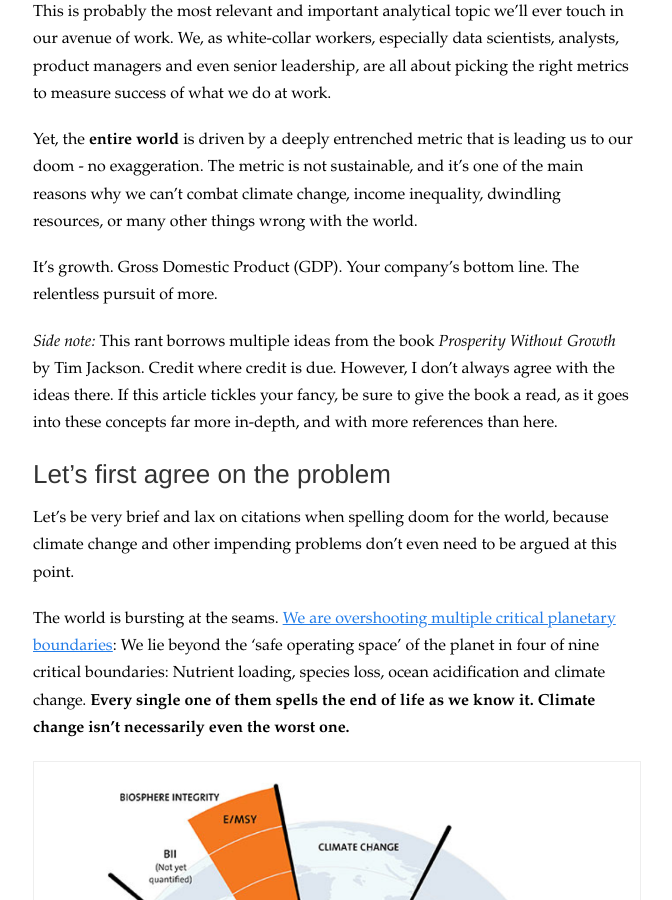
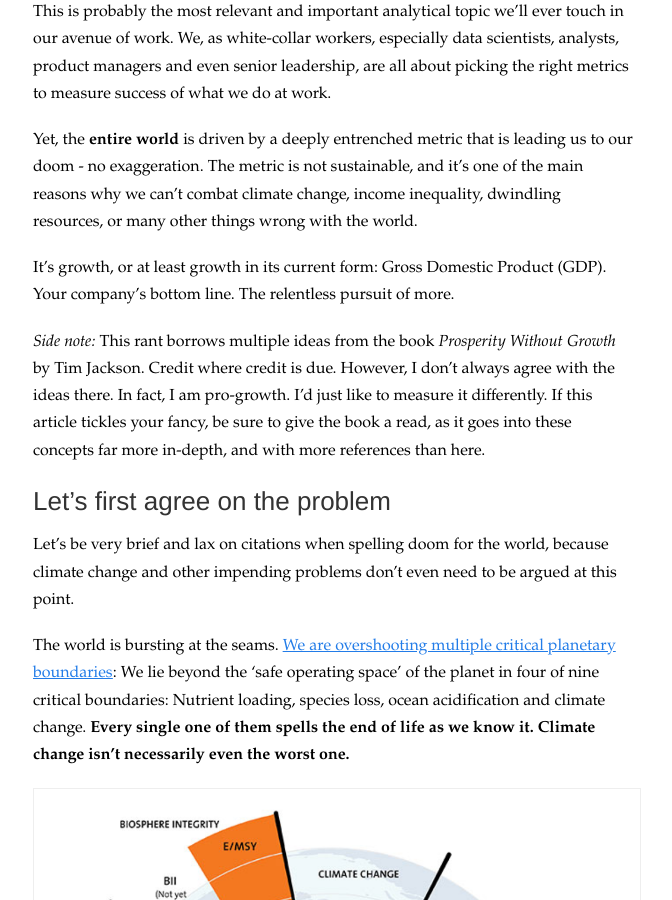
Before and after one commit to ryan-anderson-ds/ryan-anderson-ds.github.io, a Jekyll site: the page built from _posts/2023-05-16-Wrong-metric.md, in a window 1280 px wide and 900 px high, scrolled down 348 px. Shown: the whole window, without its empty margins (307-979 px from the left). Built offline with Jekyll 4.4.1, drawn with Linux system fonts in a browser that asks for light colours.

Commit message:
Update 2023-05-16-Wrong-metric.md

```diff
--- a/_posts/2023-05-16-Wrong-metric.md
+++ b/_posts/2023-05-16-Wrong-metric.md
@@ -12,9 +12,9 @@ This is probably the most relevant and important analytical topic we’ll ever t
 
 Yet, the **entire world** is driven by a deeply entrenched metric that is leading us to our doom - no exaggeration. The metric is not sustainable, and it’s one of the main reasons why we can’t combat climate change, income inequality, dwindling resources, or many other things wrong with the world.
 
-It’s growth. Gross Domestic Product (GDP). Your company’s bottom line. The relentless pursuit of more.
+It’s growth, or at least growth in its current form: Gross Domestic Product (GDP). Your company’s bottom line. The relentless pursuit of more.
 
-_Side note:_ This rant borrows multiple ideas from the book _Prosperity Without Growth_ by Tim Jackson. Credit where credit is due. However, I don’t always agree with the ideas there. If  this article tickles your fancy, be sure to give the book a read, as it goes into these concepts far more in-depth, and with more references than here.
+_Side note:_ This rant borrows multiple ideas from the book _Prosperity Without Growth_ by Tim Jackson. Credit where credit is due. However, I don’t always agree with the ideas there. In fact, I am pro-growth. I'd just like to measure it differently. If  this article tickles your fancy, be sure to give the book a read, as it goes into these concepts far more in-depth, and with more references than here.
 
 
 ## Let’s first agree on the problem
```
